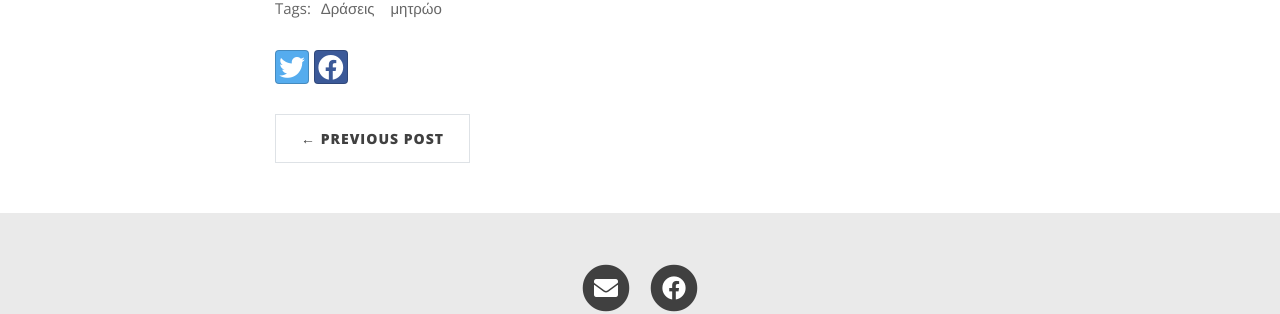
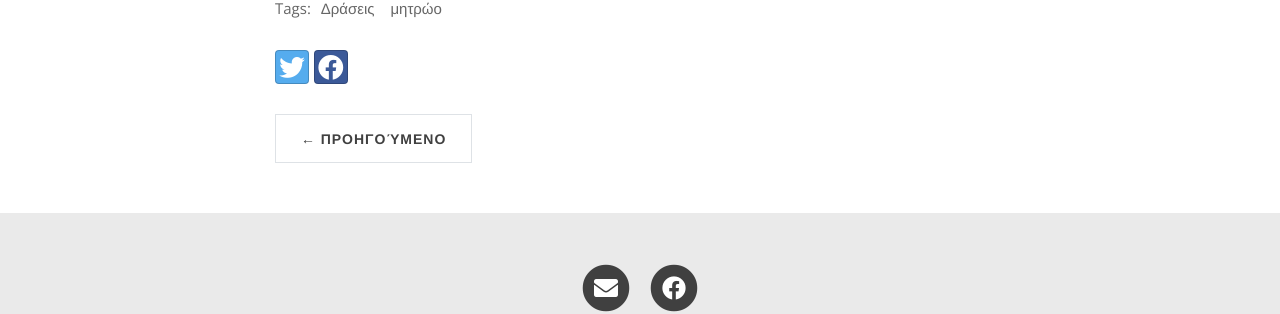
Before and after one commit to sgmsc/site, a Jekyll site: the page built from _posts/2022-11-07-Mητρώο-Μουσικών-Οργάνων.md, in a window 1280 px wide and 900 px high, scrolled down 604 px. Shown: the part 453-767 px from the top of the window. Built offline with Jekyll 4.4.1, drawn with Linux system fonts in a browser that asks for light colours; nearby versions of some CDN libraries; comment, search, counter and statistics services are not loaded.

Commit message:
Update post.html

```diff
--- a/_layouts/post.html
+++ b/_layouts/post.html
@@ -67,7 +67,7 @@
       <ul class="pagination blog-pager">
         {% if page.previous.url %}
         <li class="page-item previous">
-          <a class="page-link" href="{{ page.previous.url | relative_url }}" data-toggle="tooltip" data-placement="top" title="{{page.previous.title | strip_html | xml_escape}}">&larr; Previous Post</a>
+          <a class="page-link" href="{{ page.previous.url | relative_url }}" data-toggle="tooltip" data-placement="top" title="{{page.previous.title | strip_html | xml_escape}}">&larr; Προηγούμενο</a>
         </li>
         {% endif %}
         {% if page.next.url %}
```
